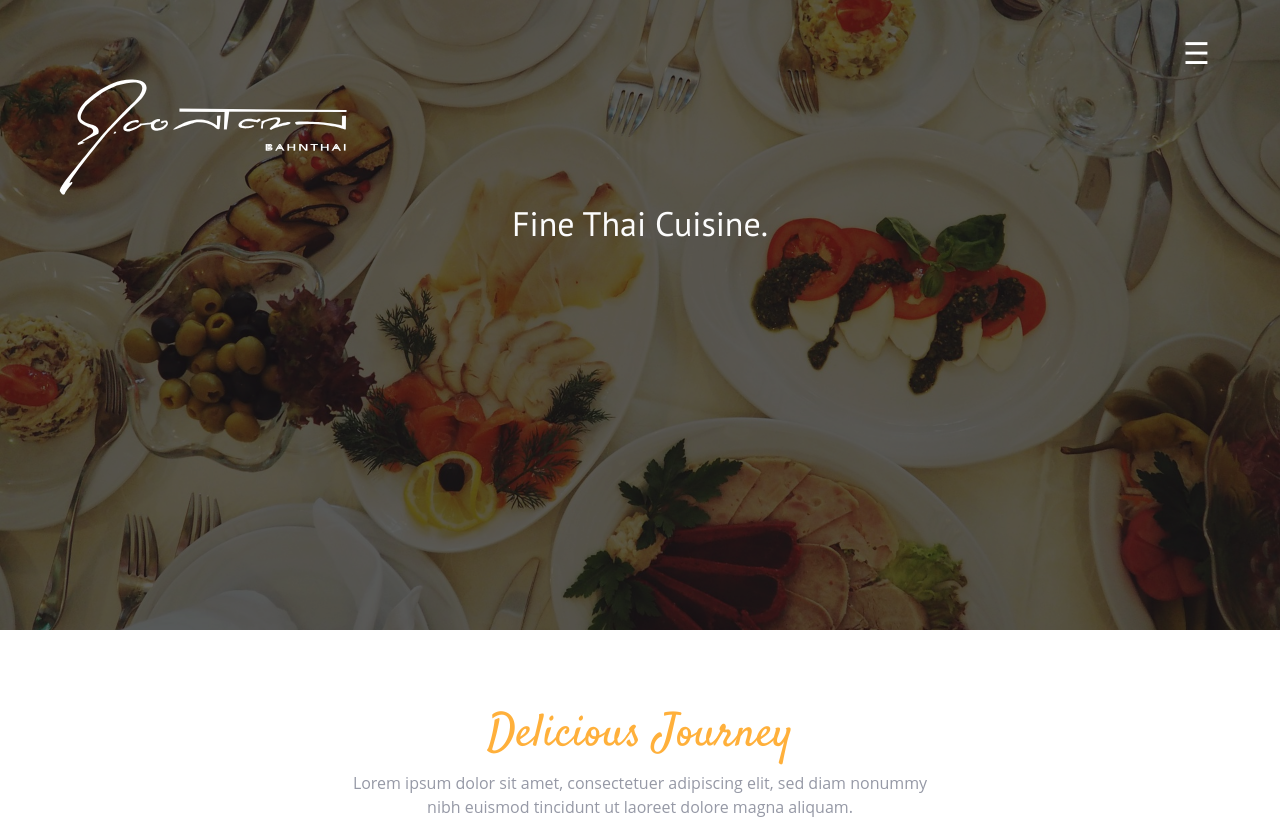
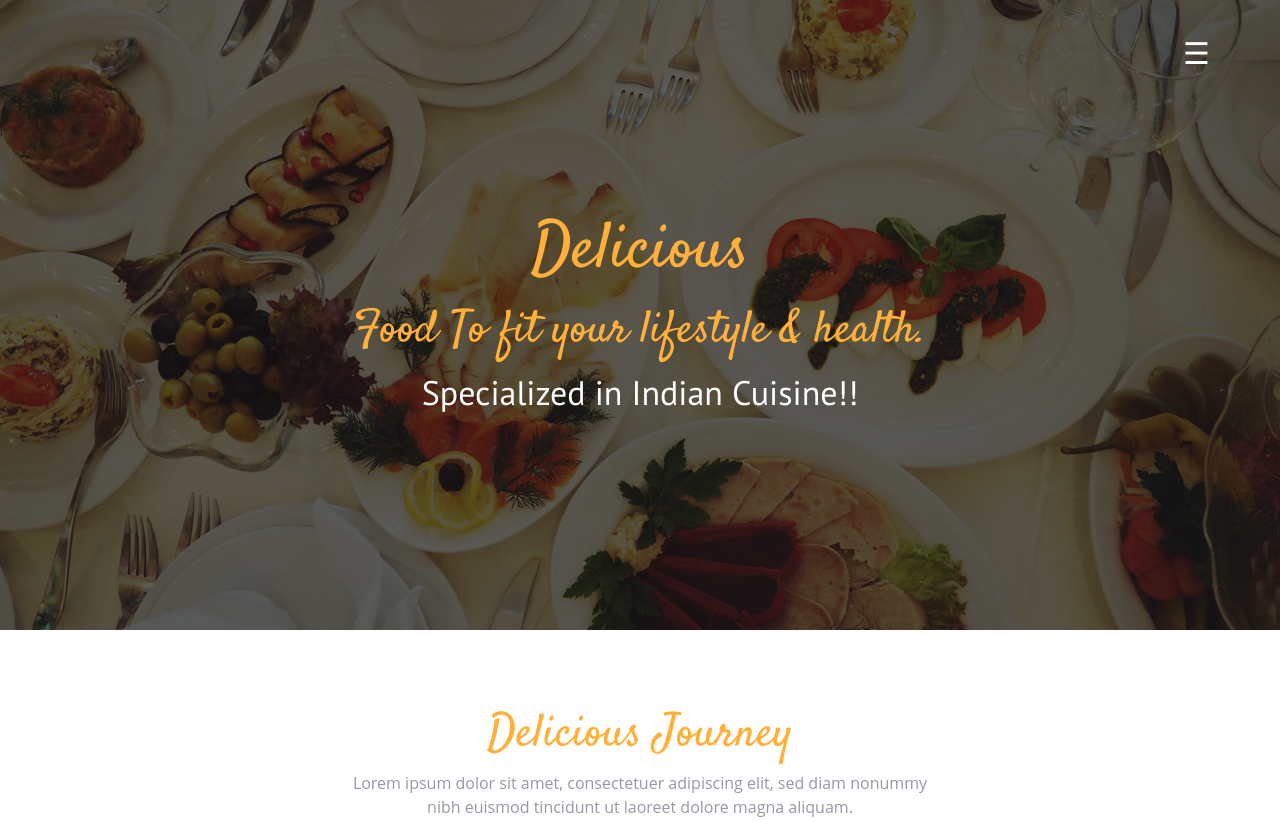
Before and after one commit to laosomboon/soontornbahnthai, a plain HTML site: page index.html in a window 1280 px wide. Shown: the top 822 px of the page. Drawn offline with Linux system fonts and the light colour scheme; a web font is replaced by a local one.

Commit message:
initial commit ; ; ;

```diff
--- a/index.html
+++ b/index.html
@@ -1,6 +1,5 @@
 <!DOCTYPE html>
 <html lang="en">
-
   <head>
     <meta charset="utf-8">
     <meta name="viewport" content="width=device-width, initial-scale=1">
@@ -19,7 +18,6 @@
         Author URL: https://bootstrapmade.com
     ======================================================= -->
   </head>
-
   <body>
     <!--banner-->
     <section id="banner">
@@ -40,10 +38,9 @@
         <div class="container">
         <div class="row">
           <div class="inner text-center">
-                        <img src="assets/img/logo.svg" class="img-responsive" width="300" />
-                        <!-- <h1 class="logo-name">Delicious</h1> -->
-                        <!-- <h2>Food To fit your lifestyle & health.</h2> -->
-                        <p>Fine Thai Cuisine.</p>
+            <h1 class="logo-name">Delicious</h1>
+            <h2>Food To fit your lifestyle & health.</h2>
+            <p>Specialized in Indian Cuisine!!</p>
           </div>
         </div>
         </div>
@@ -64,9 +61,7 @@
                     <div class="col-md-6 col-sm-6">
                         <div class="about-info">
                             <h2 class="heading">vel illum qui dolorem eum</h2>
-                            <p>Lorem ipsum dolor sit amet, consectetur adipisicing elit. Libero impedit inventore culpa vero accusamus in nostrum dignissimos modi, molestiae. Autem iusto esse necessitatibus ex corporis earum quaerat voluptates quibusdam
-                                dicta!
-                            </p>
+                            <p>Lorem ipsum dolor sit amet, consectetur adipisicing elit. Libero impedit inventore culpa vero accusamus in nostrum dignissimos modi, molestiae. Autem iusto esse necessitatibus ex corporis earum quaerat voluptates quibusdam dicta!</p>
                             <div class="details-list">
                                 <ul>
                                     <li><i class="fa fa-check"></i>Lorem ipsum dolor sit amet, consectetur adipiscing elit</li>
@@ -103,9 +98,7 @@
                          <div class="col-md-6 col-sm-6 details-text">
                           <div class="content-holder">
                             <h2>Joyful party</h2>
-                                    <p>Lorem ipsum dolor sit amet, consectetur adipisicing elit. Labore eos suscipit earum voluptas aliquam recusandae, quae iure adipisci, inventore quia, quos delectus quaerat praesentium id expedita nihil illo accusantium,
-                                        tempora.
-                                    </p>
+                            <p>Lorem ipsum dolor sit amet, consectetur adipisicing elit. Labore eos suscipit earum voluptas aliquam recusandae, quae iure adipisci, inventore quia, quos delectus quaerat praesentium id expedita nihil illo accusantium, tempora.</p>
                             <address>
                               <strong>Place: </strong>
                               1612 Collins Str, Victoria 8007
@@ -371,8 +364,7 @@
     <script src="js/bootstrap.min.js"></script>
     <script src="js/jquery.mixitup.min.js"></script>
     <script src="js/custom.js"></script>
-    <script src="/contactform.js"></script>
+    <script src="contactform/contactform.js"></script>
 
 </body>
-
 </html>
```
Lines whose indentation alone changed are shown as unchanged.
